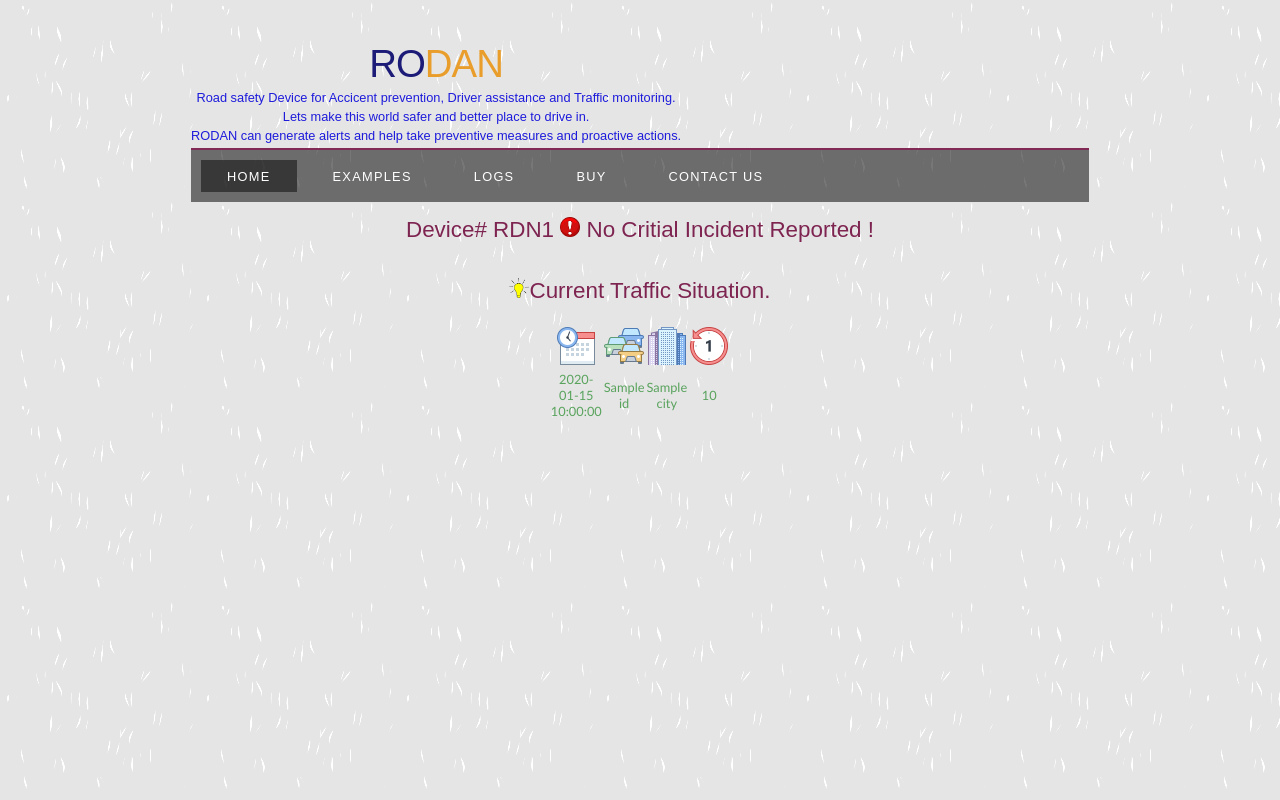
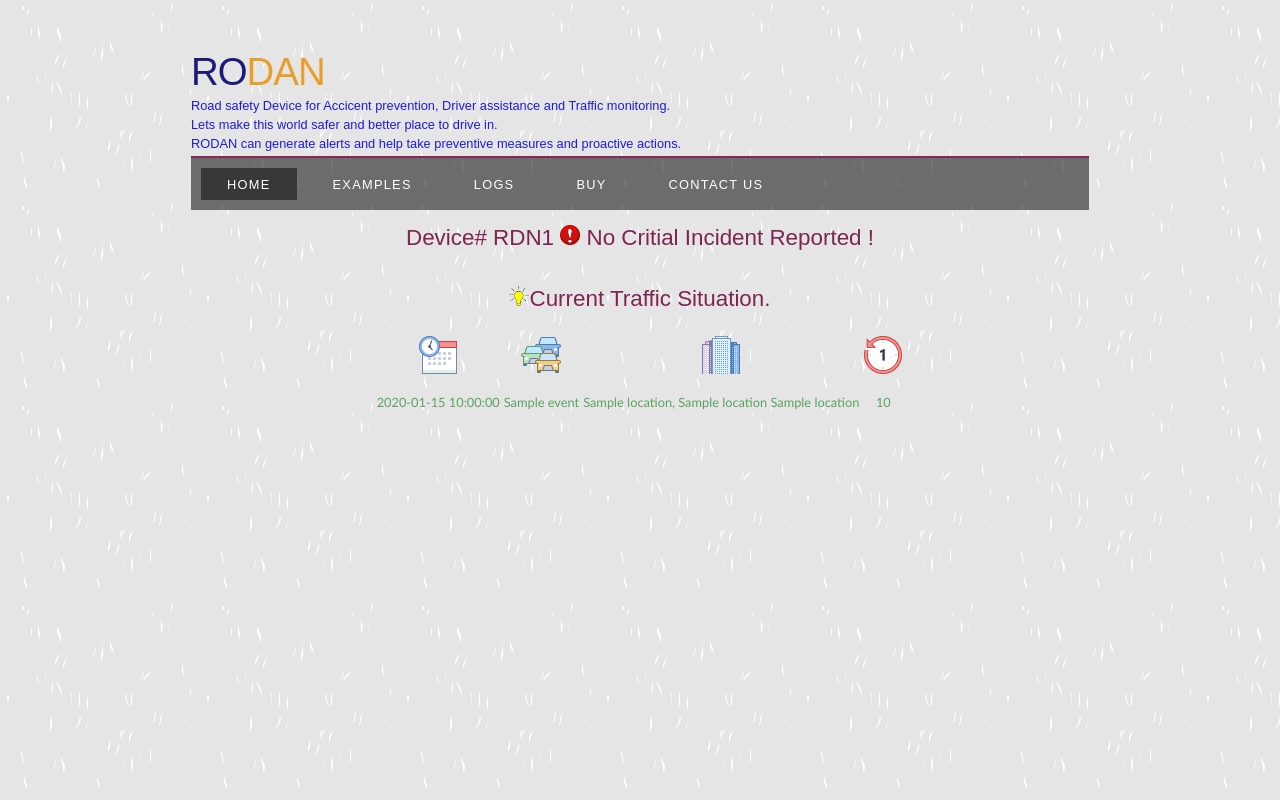
Before and after one commit to srijonmandal1/RODAN, a Flask app: template templates/home.html in a window 1280 px wide. Run offline with Flask 2, Linux system fonts and the light colour scheme; the template is opened without the code that fills it: most values are stand-ins (such as "Sample title", 1, 10 or a date in 2020); some libraries are stand-ins or nearby versions.

Commit message:
final change

```diff
--- a/app.py
+++ b/app.py
@@ -1,10 +1,9 @@
-from asyncio import events
 import os
 import time
 import datetime
 from datetime import date
 
-from flask import *
+from flask import Flask, request, render_template, jsonify
 from flask_pymongo import PyMongo
 from dotenv import load_dotenv
 from geopy.geocoders import Nominatim
@@ -29,16 +28,22 @@ mongo = PyMongo(app)
 
 @app.route("/")
 def home():
-    event_stats = list(mongo.db.events.aggregate(
-    [{ "$group" : {
-        "_id" : {
-            "date": "$date",
-            "event_name": "$event",
-            "city": "$city"
-        },
-         "total": {"$sum" : 1}
-        }}
-    ]))
+    event_stats = list(
+        mongo.db.events.aggregate(
+            [
+                {
+                    "$group": {
+                        "_id": {
+                            "date": "$date",
+                            "event": "$event",
+                            "location": "$location",
+                        },
+                        "total": {"$sum": 1},
+                    }
+                }
+            ]
+        )
+    )
 
     return render_template("home.html", agg_result=event_stats)
 
@@ -46,6 +51,7 @@ def home():
 @app.route("/examples")
 def examples():
     return render_template("examples.html")
+
 
 @app.route("/logs")
 def logs():
@@ -80,7 +86,9 @@ def add_event():
             "longitude": event["longitude"],
             "time": time.time(),
             "date": str(date.today()),
-            "location": reverse_geocode(event["latitude"], event["longitude"], raw=True)
+            "location": reverse_geocode(
+                event["latitude"], event["longitude"], raw=True
+            ),
         }
     else:
         return {
--- a/static/style/style.css
+++ b/static/style/style.css
@@ -1,138 +1,186 @@
-html
-{ height: 100%;}
+/* html {
+  height: 100%;
+} */
 
-*
-{ margin: 0;
-  padding: 0;}
+/* * {
+  margin: 0;
+  padding: 0;
+} */
 
-body
-{ font: normal .80em 'trebuchet ms', arial, sans-serif;
+body {
+  font: normal 0.8em "trebuchet ms", arial, sans-serif;
   background: #f0efe2 url(background.png) repeat;
-  color: rgb(89, 163, 93);}
+  color: rgb(89, 163, 93);
 
-p
-{ padding: 0 0 20px 0;
-  line-height: 1.7em;}
+}
 
-img
-{ border: 0;}
+/* p {
+  padding: 0 0 20px 0;
+  line-height: 1.7em;
+} */
 
-h1, h2, h3, h4, h5, h6
-{ font: normal 175% 'century gothic', arial, sans-serif;
-  color: #7E2451;
+img {
+  border: 0;
+}
+
+h1,
+h2,
+h3,
+h4,
+h5,
+h6 {
+  font: normal 175% "century gothic", arial, sans-serif;
+  color: #7e2451;
   margin: 0 0 15px 0;
-  padding: 15px 0 5px 0;}
+  padding: 15px 0 5px 0;
+}
 
-h2
-{ font: normal 175% 'century gothic', arial, sans-serif;}
+h2 {
+  font: normal 175% "century gothic", arial, sans-serif;
+}
 
-h4, h5, h6
-{ margin: 0;
+h4,
+h5,
+h6 {
+  margin: 0;
   padding: 0 0 5px 0;
-  font: normal 120% arial, sans-serif;}
+  font: normal 120% arial, sans-serif;
+}
 
-h5, h6
-{ font: italic 95% arial, sans-serif;
-  padding: 0 0 15px 0;}
+h5,
+h6 {
+  font: italic 95% arial, sans-serif;
+  padding: 0 0 15px 0;
+}
 
-a, a:hover
-{ outline: none;
+a,
+a:hover {
+  outline: none;
   text-decoration: underline;
-  color: #7E2451;}
+  color: #7e2451;
+}
 
-a:hover
-{ text-decoration: none;}
+a:hover {
+  text-decoration: none;
+}
 
-.left
-{ float: left;
+.left {
+  float: left;
   width: auto;
-  margin-right: 10px;}
+  margin-right: 10px;
+}
 
-.right
-{ float: right;
+.right {
+  float: right;
   width: auto;
-  margin-left: 10px;}
+  margin-left: 10px;
+}
 
-.center
-{ display: block;
+.center {
+  display: block;
   text-align: center;
-  margin: 20px auto;}
+  margin: 20px auto;
+}
 
-blockquote
-{ margin: 20px 0;
+blockquote {
+  margin: 20px 0;
   padding: 10px 20px 0 20px;
-  border: 1px solid #E5E5DB;
-  background: #FFF;}
+  border: 1px solid #e5e5db;
+  background: #fff;
+}
 
-ul
-{ margin: 2px 0 22px 17px;}
+ul {
+  margin: 2px 0 22px 17px;
+}
 
-ul li
-{ list-style-type: circle;
+ul li {
+  list-style-type: circle;
   margin: 0 0 6px 0;
-  padding: 0 0 4px 5px;}
+  padding: 0 0 4px 5px;
+}
 
-ol
-{ margin: 8px 0 22px 20px;}
+ol {
+  margin: 8px 0 22px 20px;
+}
 
-ol li
-{ margin: 0 0 11px 0;}
+ol li {
+  margin: 0 0 11px 0;
+}
 
-#main, #logo, #menubar, #site_content, #footer
-{ margin-left: auto;
-  margin-right: auto;}
+#main,
+#logo,
+#menubar,
+#site_content,
+#footer {
+  margin-left: auto;
+  margin-right: auto;
+}
 
-#header
-{ background: transparent;
-  height: 202px;}
+#header {
+  background: transparent;
+  height: 202px;
+}
 
-#logo
-{ width: 898px;
+#logo {
+  width: 898px;
   position: relative;
   height: 148px;
-  border-bottom: 2px solid #822956;}
+  border-bottom: 2px solid #822956;
+}
 
-#logo #logo_text
-{ position: absolute;
+#logo #logo_text {
+  position: absolute;
   top: 20px;
-  left: 0;}
+  left: 0;
+}
 
-#logo h1, #logo h2
-{ font: normal 300% 'century gothic', arial, sans-serif;
+#logo h1,
+#logo h2 {
+  font: normal 300% "century gothic", arial, sans-serif;
   border-bottom: 0;
   text-transform: none;
-  margin: 0;}
+  margin: 0;
+}
 
-#logo_text h1, #logo_text h1 a, #logo_text h1 a:hover
-{ padding: 22px 0 0 0;
+#logo_text h1,
+#logo_text h1 a,
+#logo_text h1 a:hover {
+  padding: 22px 0 0 0;
   color: rgb(28, 27, 119);
   letter-spacing: -1px;
-  text-decoration: none;}
+  text-decoration: none;
+}
 
-#logo_text h1 a .logo_colour
-{ color: rgb(233, 157, 43);}
+#logo_text h1 a .logo_colour {
+  color: rgb(233, 157, 43);
+}
 
-#logo_text h2
-{ font-size: 100%;
+#logo_text h2 {
+  font-size: 100%;
   padding: 4px 0 0 0;
-  color: rgb(30, 27, 219);}
+  color: rgb(30, 27, 219);
+}
 
-#menubar
-{ width: 898px;
+#menubar {
+  width: 898px;
   height: 52px;
   padding: 0;
-  background: transparent url(transparent.png) repeat;}
+  background: transparent url(transparent.png) repeat;
+}
 
-ul#menu, ul#menu li
-{ float: left;
+ul#menu,
+ul#menu li {
+  float: left;
   margin: 0;
-  padding: 0;}
+  padding: 0;
+}
 
-ul#menu li
-{ list-style: none;}
+ul#menu li {
+  list-style: none;
+}
 
-ul#menu li a
-{ letter-spacing: 0.1em;
+ul#menu li a {
+  letter-spacing: 0.1em;
   font: normal 100% arial, sans-serif;
   display: block;
   float: left;
@@ -140,139 +188,99 @@ ul#menu li a
   margin: 10px 0 0 10px;
   padding: 9px 26px 6px 26px;
   text-align: center;
-  color: #FFF;
+  color: #fff;
   text-transform: uppercase;
   text-decoration: none;
-  background: transparent;}
+  background: transparent;
+}
 
-ul#menu li a:hover, ul#menu li.selected a, ul#menu li.selected a:hover
-{ color: #FFF;
-  background: transparent url(transparent.png) repeat;}
+ul#menu li a:hover,
+ul#menu li.selected a,
+ul#menu li.selected a:hover {
+  color: #fff;
+  background: transparent url(transparent.png) repeat;
+}
 
-#site_content
-{ width: 854px;
+#site_content {
+  width: 854px;
   overflow: hidden;
   margin: 0 auto 0 auto;
   padding: 0 24px 20px 20px;
-  background: transparent url(transparent_light.png) repeat;}
+  background: transparent url(transparent_light.png) repeat;
+}
 
-.sidebar
-{ float: right;
+.sidebar {
+  float: right;
   width: 210px;
-  padding: 0 15px 20px 15px;}
+  padding: 0 15px 20px 15px;
+}
 
-.sidebar ul
-{ width: 198px;
+.sidebar ul {
+  width: 198px;
   padding: 4px 0 0 0;
-  margin: 4px 0 30px 0;}
+  margin: 4px 0 30px 0;
+}
 
-.sidebar li
-{ list-style: none;
-  padding: 0 0 7px 0; }
+.sidebar li {
+  list-style: none;
+  padding: 0 0 7px 0;
+}
 
-.sidebar li a, .sidebar li a:hover
-{ padding: 0 0 0 40px;
+.sidebar li a,
+.sidebar li a:hover {
+  padding: 0 0 0 40px;
   display: block;
-  background: transparent url(link.png) no-repeat left center;}
+  background: transparent url(link.png) no-repeat left center;
+}
 
-.sidebar li a.selected
-{ color: #7E2451;
-  text-decoration: none;}
+.sidebar li a.selected {
+  color: #7e2451;
+  text-decoration: none;
+}
 
-#content
-{ text-align: left;
+#content {
+  text-align: left;
   float: left;
   width: 595px;
-  padding: 0;}
+  padding: 0;
+}
 
-#content ul
-{ margin: 2px 0 22px 0px;}
+#content ul {
+  margin: 2px 0 22px 0px;
+}
 
-#content ul li
-{ list-style-type: none;
+#content ul li {
+  list-style-type: none;
   background: url(bullet.png) no-repeat;
   margin: 0 0 6px 0;
   padding: 0 0 4px 25px;
-  line-height: 1.5em;}
+  line-height: 1.5em;
+}
 
-#footer
-{ width: 898px;
-  font: normal 100% 'lucida sans unicode', arial, sans-serif;
+#footer {
+  width: 898px;
+  font: normal 100% "lucida sans unicode", arial, sans-serif;
   height: 33px;
   padding: 24px 0 5px 0;
   text-align: center;
   background: transparent;
   color: #000;
   text-transform: uppercase;
-  letter-spacing: 0.1em;}
+  letter-spacing: 0.1em;
+}
 
-#footer a
-{ color: #000;
-  text-decoration: none;}
+#footer a {
+  color: #000;
+  text-decoration: none;
+}
 
-#footer a:hover
-{ color: rgb(53, 202, 110);
-  text-decoration: underline;}
+#footer a:hover {
+  color: rgb(53, 202, 110);
+  text-decoration: underline;
+}
 
-.search
-{ color: #5D5D5D;
-  border: 1px solid #BBB;
-  width: 134px;
-  padding: 4px;
-  font: 100% arial, sans-serif;}
-
-#colours
-{ height: 0px;
+#colours {
+  height: 0px;
   text-align: right;
-  padding: 66px 16px 0px 300px;}
-
-.form_settings
-{ margin: 15px 0 0 0;}
-
-.form_settings p
-{ padding: 0 0 4px 0;}
-
-.form_settings span
-{ float: left;
-  width: 200px;
-  text-align: left;}
-
-.form_settings input, .form_settings textarea
-{ padding: 5px;
-  width: 299px;
-  font: 100% arial;
-  border: 1px solid #E5E5DB;
-  background: #FFF;
-  color: #77882e;}
-
-.form_settings .submit
-{ font: 100% arial;
-  border: 1px solid;
-  width: 99px;
-  margin: 0 0 0 212px;
-  height: 33px;
-  padding: 2px 0 3px 0;
-  cursor: pointer;
-  background: rgb(72, 137, 139);
-  color: #FFF;}
-
-.form_settings textarea, .form_settings select
-{ font: 100% arial;
-  width: 299px;}
-
-.form_settings select
-{ width: 310px;}
-
-.form_settings .checkbox
-{ margin: 4px 0;
-  padding: 0;
-  width: 14px;
-  border: 0;
-  background: none;}
-
-.separator
-{ width: 100%;
-  height: 0;
-  border-top: 1px solid #D9D5CF;
-  border-bottom: 1px solid #FFF;
-  margin: 0 0 20px 0;}
+  padding: 66px 16px 0px 300px;
+}
--- a/templates/buy.html
+++ b/templates/buy.html
@@ -6,7 +6,7 @@
   <meta name="description" content="website description" />
   <meta name="keywords" content="website keywords, website keywords" />
   <meta http-equiv="content-type" content="text/html; charset=UTF-8" />
-  <link rel="stylesheet" type="text/css" href="../static/style/style.css" title="style" />
+  <link rel="stylesheet" type="text/css" href="/static/style/style.css" title="style" />
 </head>
 
 <body>
@@ -16,7 +16,9 @@
         <div id="logo_text">
           <!-- class="logo_colour", allows you to change the colour of the text -->
           <h1><a href="/">RO<span class="logo_colour">DAN</span></a></h1>
-          <h2>RODAN aims to be a driver assistance system that isn't built into the car.</h2>
+          <h2>Road safety Device for Accicent prevention, Driver assistance and Traffic monitoring.</h2>
+          <h2>Lets make this world safer and better place to drive in.</h2>
+          <h2>RODAN can generate alerts and help take preventive measures and proactive actions.</h2>
         </div>
       </div>
       <div id="menubar">
--- a/templates/contact.html
+++ b/templates/contact.html
@@ -6,7 +6,7 @@
   <meta name="description" content="website description" />
   <meta name="keywords" content="website keywords, website keywords" />
   <meta http-equiv="content-type" content="text/html; charset=UTF-8" />
-  <link rel="stylesheet" type="text/css" href="../static/style/style.css" title="style" />
+  <link rel="stylesheet" type="text/css" href="/static/style/style.css" title="style" />
 </head>
 
 <body>
@@ -16,7 +16,9 @@
         <div id="logo_text">
           <!-- class="logo_colour", allows you to change the colour of the text -->
           <h1><a href="/">RO<span class="logo_colour">DAN</span></a></h1>
-          <h2>RODAN aims to be a driver assistance system that isn't built into the car.</h2>
+          <h2>Road safety Device for Accicent prevention, Driver assistance and Traffic monitoring.</h2>
+          <h2>Lets make this world safer and better place to drive in.</h2>
+          <h2>RODAN can generate alerts and help take preventive measures and proactive actions.</h2>
         </div>
       </div>
       <div id="menubar">
--- a/templates/examples.html
+++ b/templates/examples.html
@@ -6,7 +6,7 @@
   <meta name="description" content="website description" />
   <meta name="keywords" content="website keywords, website keywords" />
   <meta http-equiv="content-type" content="text/html; charset=UTF-8" />
-  <link rel="stylesheet" type="text/css" href="../static/style/style.css" title="style" />
+  <link rel="stylesheet" type="text/css" href="/static/style/style.css" title="style" />
 </head>
 
 <body>
@@ -16,7 +16,9 @@
         <div id="logo_text">
           <!-- class="logo_colour", allows you to change the colour of the text -->
           <h1><a href="/">RO<span class="logo_colour">DAN</span></a></h1>
-          <h2>RODAN aims to be a driver assistance system that isn't built into the car.</h2>
+          <h2>Road safety Device for Accicent prevention, Driver assistance and Traffic monitoring.</h2>
+          <h2>Lets make this world safer and better place to drive in.</h2>
+          <h2>RODAN can generate alerts and help take preventive measures and proactive actions.</h2>
         </div>
       </div>
       <div id="menubar">
--- a/templates/home.html
+++ b/templates/home.html
@@ -1,19 +1,17 @@
 <!DOCTYPE HTML>
 <html>
-
 <head>
   <title>RODAN - Home</title>
   <meta name="description" content="website description" />
   <meta name="keywords" content="website keywords, website keywords" />
   <meta name="viewport" content="width=device-width", initial-scale=1.0/>
   <meta http-equiv="content-type" content="text/html; charset=UTF-8" />
-  <link rel="stylesheet" type="text/css" href="../static/style/style.css" title="style" />
+  <link rel="stylesheet" type="text/css" href="/static/style/style.css" title="style" />
 </head>
-
-<body style="text-align:center;">
-  <div id="main" style="text-align:center;">
+<body>
+  <div id="main">
     <div id="header">
-      <div id="logo">
+      <div id="logo" style="margin: auto;">
         <div id="logo_text">
           <!-- class="logo_colour", allows you to change the colour of the text -->
           <h1><a href="/">RO<span class="logo_colour">DAN</span></a></h1>
@@ -33,29 +31,31 @@
         </ul>
       </div>
     </div>
-    <h1>Device# RDN1 <img width="20" height="20" src="../static/images/alert.png" alt="Alerts"> No Critial Incident Reported !</h1>
-    <h2><img width="20" height="20" src="../static/images/regular_incidents.png" alt="Alerts">Current Traffic Situation.</h2>
-    <table style="margin: 2px auto;">
+    <div id="data" style="text-align: center;">
+        <h1>Device# RDN1 <img width="20" height="20" src="/static/images/alert.png" alt="Alerts"> No Critial Incident Reported !</h1>
+        <h2><img width="20" height="20" src="/static/images/regular_incidents.png" alt="Alerts">Current Traffic Situation.</h2>
+        <table style="margin-left: auto; margin-right: auto;">
         <thead>
             <tr>
-          <th><img width="40" height="40" src="../static/images/date.png" alt="Date">
+            <th><img width="40" height="40" src="/static/images/date.png" alt="Date">
             </th>
-          <th><img width="40" height="40" src="../static/images/event.png" alt="Event"></th>
-          <th><img width="40" height="40" src="../static/images/city.png" alt="City"></th>
-          <th><img width="40" height="40" src="../static/images/counter.png" alt="Total"></th>
+            <th><img width="40" height="40" src="/static/images/event.png" alt="Event"></th>
+            <th><img width="40" height="40" src="/static/images/city.png" alt="City"></th>
+            <th><img width="40" height="40" src="/static/images/counter.png" alt="Total"></th>
             </tr>
         </thead>
         <tbody>
+            {% for record in agg_result %}
             <tr>
-          {%for record in agg_result%}
-          <td width="40" height="40">{{record["_id"]["date"]}}</td>
-          <td width="40" height="40">{{record["_id"]["event_name"]}}</td>
-          <td width="40" height="40">{{record["_id"]["city"]}}</td>
-          <td width="40" height="40">{{record["total"]}}</td>
+                <td height="40">{{ record["_id"]["date"] }}</td>
+                <td height="40">{{ record["_id"]["event"] }}</td>
+                <td height="40">{{ record["_id"]["location"][2] }}, {{ record["_id"]["location"][4] }} {{ record["_id"]["location"][5] }}</td>
+                <td height="40">{{ record["total"] }}</td>
             </tr>
             {% endfor %}
         <tbody>
         </table>
     </div>
+  </div>
 </body>
 </html>
```
Also changed, not shown: templates/logs.html (+7 -5 lines), templates/report.html (deleted, +0 -93 lines). Lines whose indentation alone changed are shown as unchanged.
